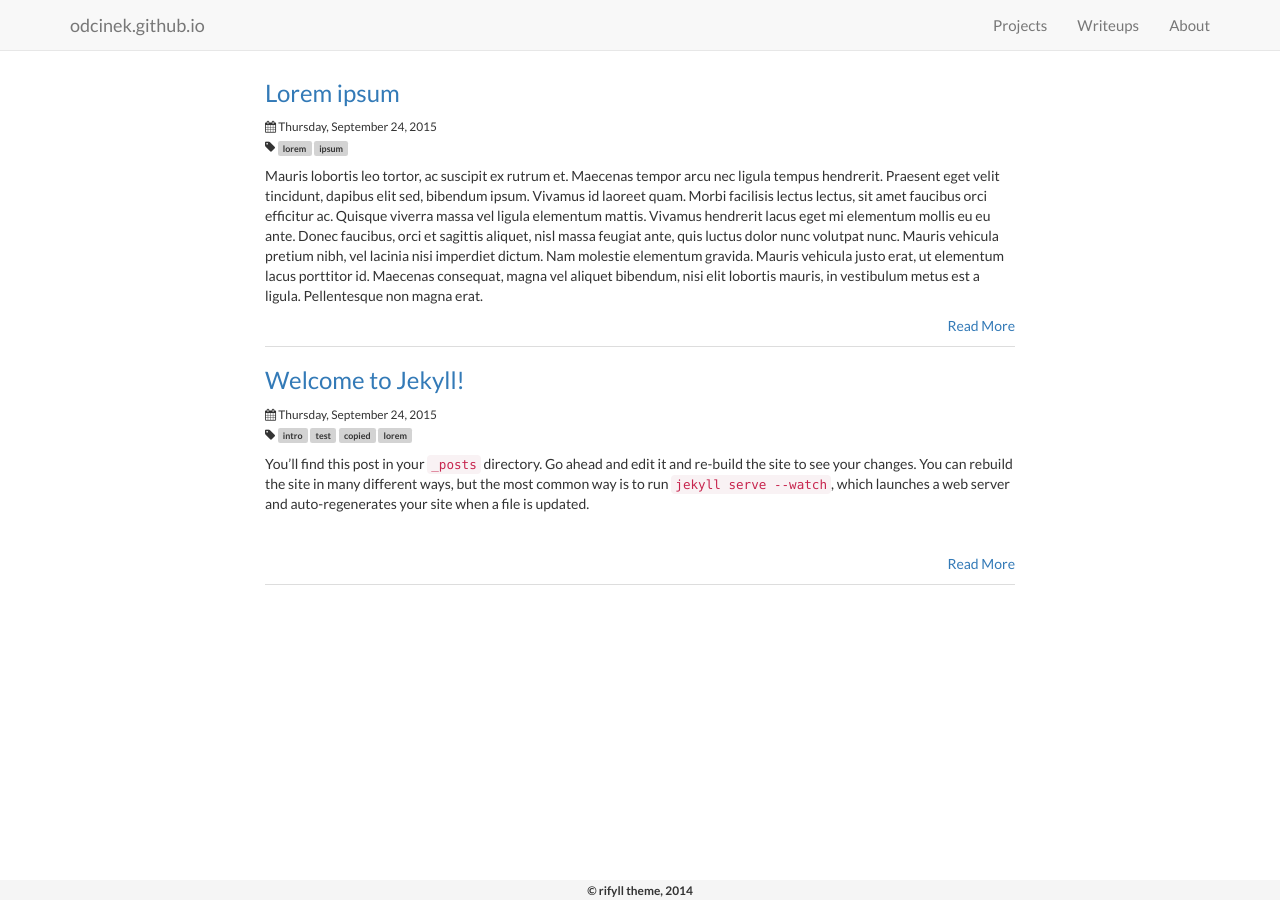
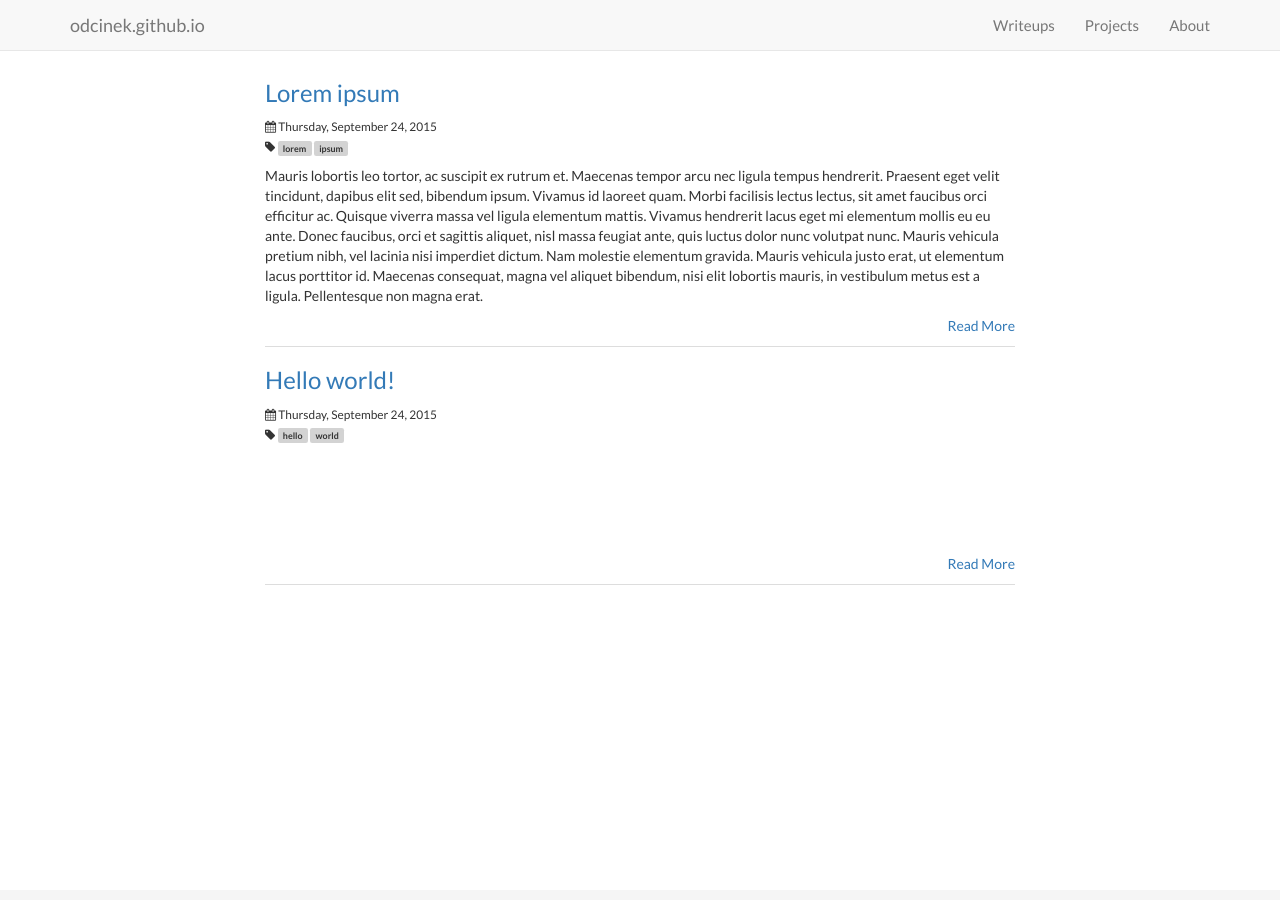
Before and after one commit to odcinek/jekyll, a Jekyll site: the page built from index.html, in a window 1280 px wide. Built offline with Jekyll 4.4.1, drawn with Linux system fonts in a browser that asks for light colours; nearby versions of some CDN libraries.

Commit message:
Initial commit

```diff
--- a/_includes/footer.html
+++ b/_includes/footer.html
@@ -1,12 +1,11 @@
-
-
 <footer class="footer">
   <div class="container">
     <div class="row">
       <div class="col-lg-offset-3 col-lg-6">
         <div class="row">
           <div class="col-xs-12 text-center">
-                <small>&copy; rifyll theme, 2014</small>
+            <!-- <small>&copy; 2015</small> -->
+            <!-- http://jekyllthemes.org/themes/rifyll/ -->
           </div>
         </div>
       </div>
--- /dev/null
+++ b/_posts/2015-09-24-hello-world.markdown
@@ -0,0 +1,8 @@
+---
+layout: post
+title:  "Hello world!"
+date:   2015-09-24 13:30:50
+categories: writeups
+tags: [hello, world]
+comments: no
+---
--- a/_posts/2015-09-24-welcome-to-jekyll.markdown
+++ /dev/null
@@ -1,27 +0,0 @@
----
-layout: post
-title:  "Welcome to Jekyll!"
-date:   2015-09-24 13:30:50
-categories: projects
-tags: [intro, test, copied, lorem]
-comments: yes
----
-You’ll find this post in your `_posts` directory. Go ahead and edit it and re-build the site to see your changes. You can rebuild the site in many different ways, but the most common way is to run `jekyll serve --watch`, which launches a web server and auto-regenerates your site when a file is updated.
-
-To add new posts, simply add a file in the `_posts` directory that follows the convention `YYYY-MM-DD-name-of-post.ext` and includes the necessary front matter. Take a look at the source for this post to get an idea about how it works.
-
-Jekyll also offers powerful support for code snippets:
-
-{% highlight ruby %}
-def print_hi(name)
-  puts "Hi, #{name}"
-end
-print_hi('Tom')
-#=> prints 'Hi, Tom' to STDOUT.
-{% endhighlight %}
-
-Check out the [Jekyll docs][jekyll] for more info on how to get the most out of Jekyll. File all bugs/feature requests at [Jekyll’s GitHub repo][jekyll-gh]. If you have questions, you can ask them on [Jekyll’s dedicated Help repository][jekyll-help].
-
-[jekyll]:      http://jekyllrb.com
-[jekyll-gh]:   https://github.com/jekyll/jekyll
-[jekyll-help]: https://github.com/jekyll/jekyll-help
--- a/_posts/2015-09-25-lorem-ipsum.markdown
+++ b/_posts/2015-09-25-lorem-ipsum.markdown
@@ -2,7 +2,7 @@
 layout: post
 title:  "Lorem ipsum"
 date:   2015-09-24 19:30:50
-categories: writeups
+categories: projects
 tags: [lorem, ipsum]
 comments: yes
 ---
```
Also changed, not shown: about.md (deleted, +0 -11 lines), about/index.md (+3 -1 lines). Lines whose indentation alone changed are shown as unchanged.
